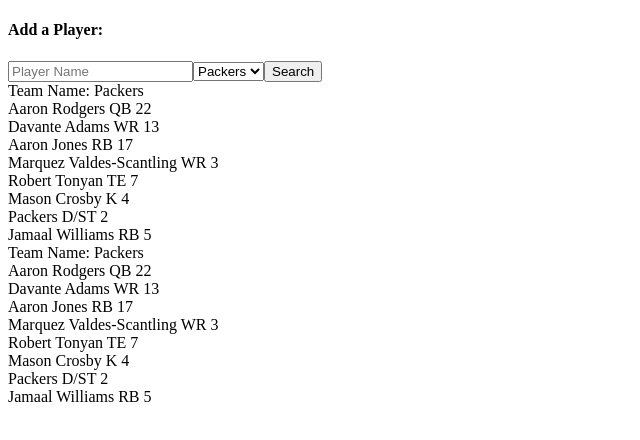
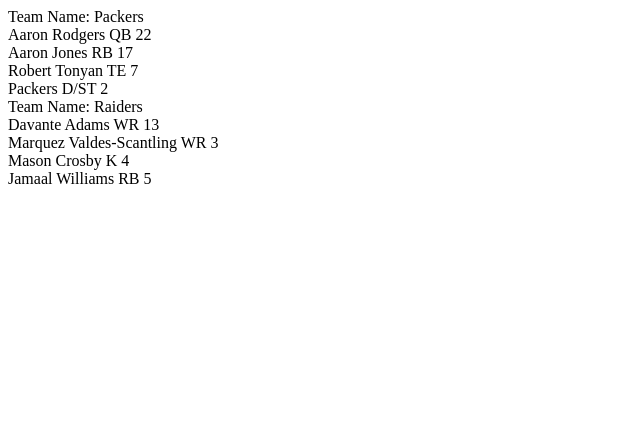
Before and after one commit to twzkraus/fantasy-champ, a React app: page / in a window 1280 px wide. Shown: the top 440 px of the page, without its empty margins (0-640 px from the left). Built offline with nearby package versions, Linux system fonts and the light colour scheme; the HTML template or start-up script is replaced by a standard one.

Commit message:
updates team and player format in example data and Team component. Doesn't modify form or event handlers yet

```diff
--- a/src/components/App.jsx
+++ b/src/components/App.jsx
@@ -3,11 +3,12 @@
 import Team from './Team.jsx';
 import AddPlayer from './AddPlayer.jsx';
 
-import exampleTeam from '../exampleTeam.js';
+import { exampleTeams, examplePlayers } from '../exampleTeam.js';
 
 const App = () => {
 
-  const [teams, setTeams] = useState([exampleTeam, exampleTeam]);
+  const [teams, setTeams] = useState(exampleTeams);
+  const [players, setPlayers] = useState(examplePlayers);
 
   const getPlayer = (name) => {
     const playerObj = {
@@ -42,8 +43,8 @@
 
   return (
     <div>
-      <AddPlayer teams={teams} addPlayer={addPlayerToTeam}/>
-      {teams.map(teamData => <Team teamData={teamData}/>)}
+      {/* <AddPlayer teams={teams} addPlayer={addPlayerToTeam}/> */}
+      {teams.map((teamName, i) => <Team key={teamName} teamName={teamName} index={i} players={players} />)}
     </div>
   );
 };
--- a/src/components/Team.jsx
+++ b/src/components/Team.jsx
@@ -1,12 +1,13 @@
 import React from 'react';
 import Player from './Player.jsx';
 
-const Team = ({ teamData }) => {
+const Team = ({ teamName, index, players }) => {
 
   return (
     <div>
-      <div>Team Name: {teamData.name}</div>
-      {teamData.players.map(playerData => <Player playerData={playerData}/>)}
+      <div>Team Name: {teamName}</div>
+      {players.filter(player => player.teamID === index)
+        .map(filteredPlayer => <Player key={filteredPlayer.name} playerData={filteredPlayer}/>)}
     </div>
   );
 }
--- a/src/exampleTeam.js
+++ b/src/exampleTeam.js
@@ -1,45 +1,51 @@
-module.exports = {
-  name: 'Packers',
-  players: [
+export const exampleTeams = ['Packers', 'Raiders'];
+export const examplePlayers = [
   {
     name: 'Aaron Rodgers',
     position: 'QB',
+    teamID: 0,
     points: '22'
   },
   {
     name: 'Davante Adams',
     position: 'WR',
+    teamID: 1,
     points: '13'
   },
   {
     name: 'Aaron Jones',
     position: 'RB',
+    teamID: 0,
     points: '17'
   },
   {
     name: 'Marquez Valdes-Scantling',
     position: 'WR',
+    teamID: 1,
     points: '3'
   },
   {
     name: 'Robert Tonyan',
     position: 'TE',
+    teamID: 0,
     points: '7'
   },
   {
     name: 'Mason Crosby',
     position: 'K',
+    teamID: 1,
     points: '4'
   },
   {
     name: 'Packers',
     position: 'D/ST',
+    teamID: 0,
     points: '2'
   },
   {
     name: 'Jamaal Williams',
     position: 'RB',
+    teamID: 1,
     points: '5'
   },
-  ]
-};
+];
```
Lines whose indentation alone changed are shown as unchanged.
